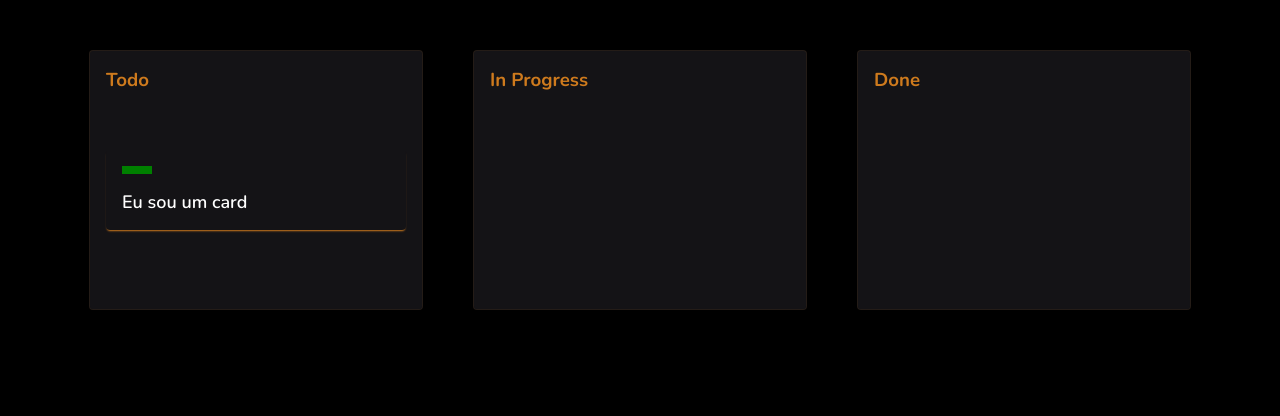
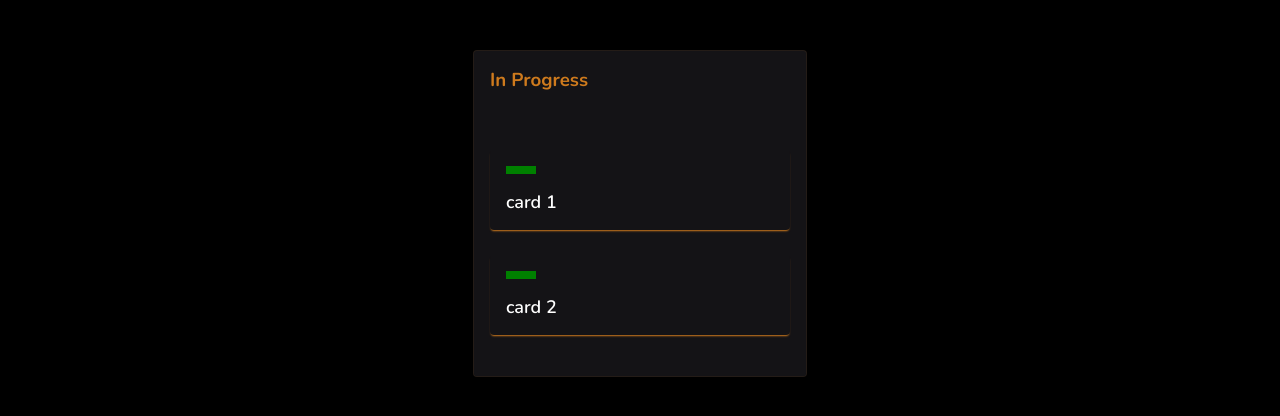
Before and after one commit to vitor-mat/Drag-and-drop-project, a React (Create React App) app: page / in a window 1280 px wide. Shown: the top 416 px of the page. Built offline with nearby package versions, Linux system fonts and the light colour scheme.

Commit message:
drag funcionando novamente

```diff
--- a/src/components/board/index.js
+++ b/src/components/board/index.js
@@ -9,53 +9,22 @@ import {
     Draggable
 } from 'react-beautiful-dnd'
 
+const cardListData = [
+    {
+        name: "card 1"
+    },
+    {
+        name: "card 2"
+    }
+]
+
 export const Board = ({ title, children }) => {
 
 
     return (
         <Container>
             <div id="title-container"><h3>{title}</h3></div>
-            <Droppable
-                droppableId="card-coontainer"
-            >
-                {(provided) => {
-                    return (
-                        <div
-                            id="dropzone-container"
-                            {...provided.droppableProps}
-                            ref={provided.innerRef}
-                        >
-                            {children}
-                            {
-                                /*
-                                cardListData.map((value, index) => {
-                                    return (
-                                        <Draggable draggableId={`card-item-${index}`} index={index}>
-                                            {(provided) => {
-                                                return (
-                                                    <div
-                                                        id="cards"
-
-                                                        ref={provided.innerRef}
-                                                        {...provided.draggableProps}
-                                                        {...provided.dragHandleProps}
-                                                    >
-                                                        <div id="status"></div>
-                                                        {value.name}
-                                                    </div>
-
-                                                )
-                                            }}
-                                        </Draggable>
-                                    )
-                                })
-                                    */
-                            }
-                            {provided.placeholder}
-                        </div>
-                    )
-                }}
-            </Droppable>
+            {children}
         </Container>
     )
 }
--- a/src/components/card/index.js
+++ b/src/components/card/index.js
@@ -2,11 +2,11 @@ import React from 'react';
 
 import { Container } from './style';
 
-export const Card = () => {
+export const Card = ({ title }) => {
     return (
         <Container>
             <div id="status"></div>
-            Eu sou um card
+            {title}
         </Container>
     )
 }
--- a/src/pages/kanban/index.js
+++ b/src/pages/kanban/index.js
@@ -5,7 +5,9 @@ import { Card } from '../../components/card/index';
 
 
 import {
-    DragDropContext
+    DragDropContext,
+    Droppable,
+    Draggable
 } from 'react-beautiful-dnd';
 
 import {
@@ -39,29 +41,51 @@ export const KanbanPage = () => {
 
     return (
         <Container>
-            <DragDropContext>
-                <Board
-                    title="Todo"
-                    description="Next Level Week"
-                    status="urgent"
-                >
-                    <Card />
-                </Board>
-                <Board
-                    title="In Progress"
-                    description="Next Level Week"
-                    status="alert"
-                >
+            <Board
+                title="In Progress"
+            >
+                <DragDropContext>
+                    <Droppable
+                        droppableId="card-coontainer"
+                    >
+                        {(provided, snapshot) => {
+                            return (
+                                <div
+                                    id="dropzone-container"
+                                    {...provided.droppableProps}
+                                    ref={provided.innerRef}
+                                >
+                                    {
+                                        cardListData.map((value, index) => {
+                                            return (
+                                                <Draggable key={`key${index}`} draggableId={`card-item-${index}`} index={index} >
+                                                    {
+                                                        (provided) => {
+                                                            return (
+                                                                <span
+                                                                    ref={provided.innerRef}
+                                                                    {...provided.draggableProps}
+                                                                    {...provided.dragHandleProps}
+                                                                >
+                                                                    <Card
+                                                                        title={value.name}
+                                                                    />
+                                                                </span>
+                                                            )
+                                                        }
+                                                    }
+                                                </Draggable>
+                                            )
+                                        })
+                                    }
+                                    {provided.placeholder}
+                                </div>
+                            )
+                        }}
+                    </Droppable>
+                </DragDropContext>
+            </Board>
 
-
-                </Board>
-                <Board
-                    title="Done"
-                    description="Next Level Week"
-                >
-
-                </Board>
-            </DragDropContext>
         </Container>
     )
 }
--- a/src/pages/kanban/style.js
+++ b/src/pages/kanban/style.js
@@ -8,4 +8,14 @@ export const Container = styled.div`
     flex-wrap: wrap;
     padding: 50px;
     gap: 50px;
+
+    #dropzone-container{
+        padding: 16px;
+        min-width: 332px;
+        min-height: 200px;
+        background: #141316;
+
+        transition: 400ms;
+    }
+
 `
```
